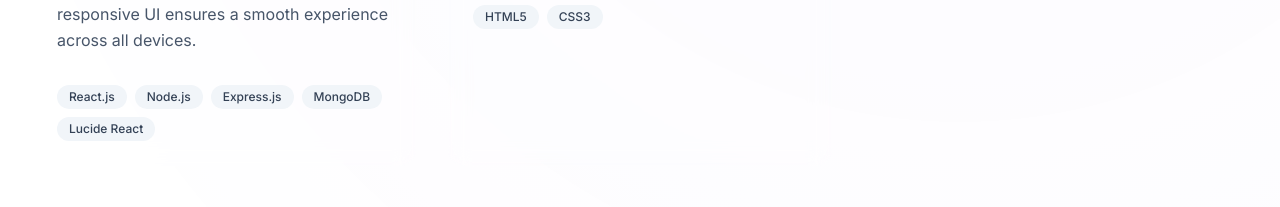
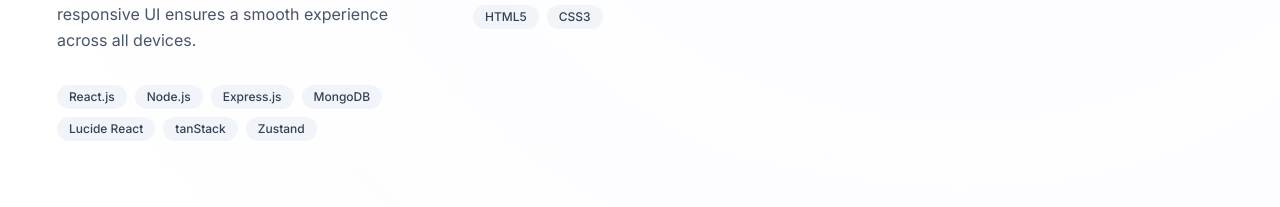
Before and after one commit to sarthak12005/sarthak-portfolio, a React (Vite) app in the folder frontend/: page / in a window 1280 px wide. Shown: the part 8130-8337 px from the top of the page. Built offline with nearby package versions, Linux system fonts and the light colour scheme; no server answers.

Commit message:
added some changes

```diff
--- a/frontend/src/components/ProjectsSection.jsx
+++ b/frontend/src/components/ProjectsSection.jsx
@@ -86,7 +86,9 @@
         "Node.js",
         "Express.js",
         "MongoDB",
-        "Lucide React"
+        "Lucide React",
+        "tanStack",
+        "Zustand"
       ],
       githubUrl: "https://github.com/sarthak12005/PFM", // add your repo link here
       liveUrl: "",   // add your deployed link here
```
